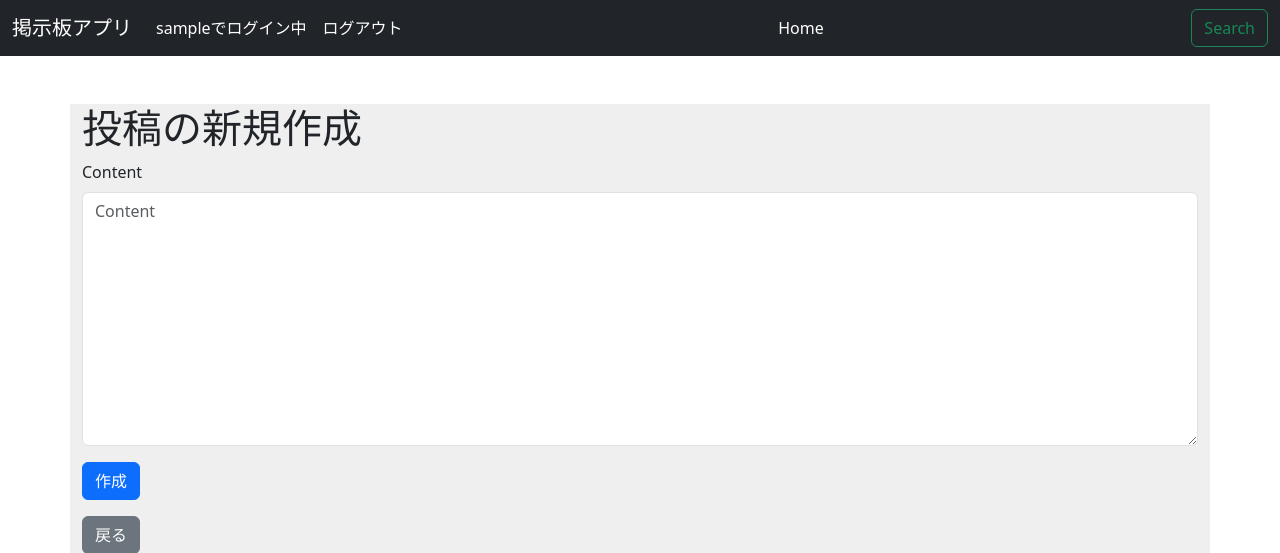
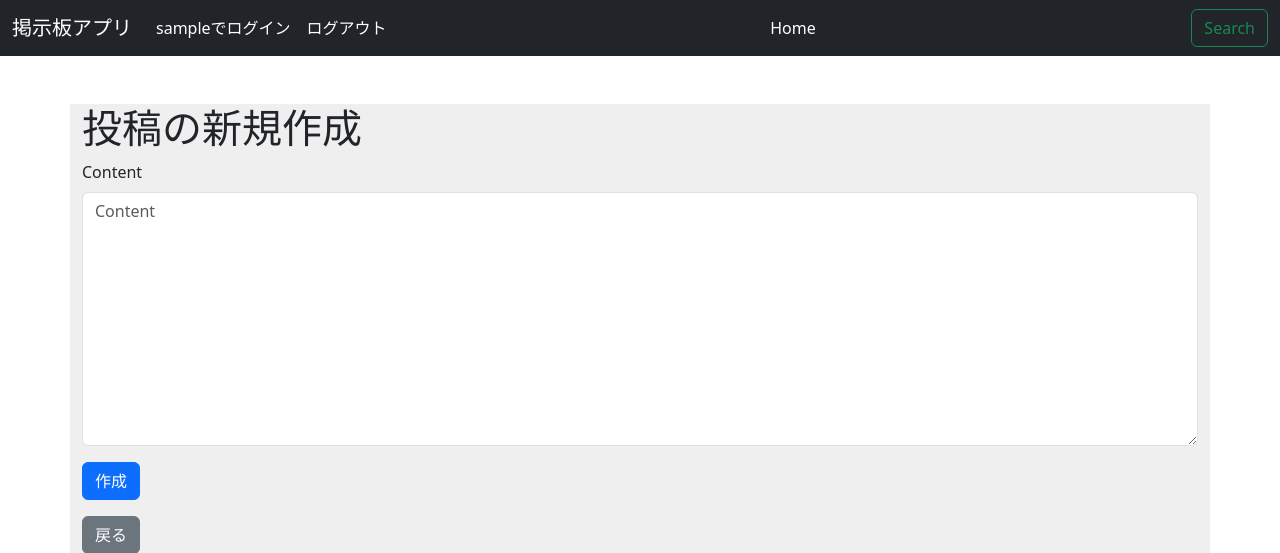
Before and after one commit to yokamoto5742/djangobulletinboard, a Django app: page /bbs/create/ in a window 1280 px wide. Shown: the top 553 px of the page. Run offline with Django 5.2, Linux system fonts and the light colour scheme; the visitor is signed in with stand-in values (Sample User, id 1); some libraries are stand-ins or nearby versions.

Commit message:
1st commit

```diff
--- a/config/settings.py
+++ b/config/settings.py
@@ -147,3 +147,5 @@ WHITENOISE_KEEP_ONLY_HASHED_FILES = True
 # https://docs.djangoproject.com/en/5.0/ref/settings/#default-auto-field
 
 DEFAULT_AUTO_FIELD = "django.db.models.BigAutoField"
+
+LOGIN_REDIRECT_URL = "/bbs/"
--- a/templates/bbs/base.html
+++ b/templates/bbs/base.html
@@ -21,7 +21,7 @@
           <ul class="navbar-nav me-auto mb-2 mb-lg-0">
              <li class="nav-item">
                 {% if user.is_authenticated %}
-                  <span class="nav-link active">{{ user }}でログイン中</span>
+                  <span class="nav-link active">{{ user }}でログイン</span>
                 {% endif %}
               </li>
               <li class="nav-item">
--- a/templates/registration/login.html
+++ b/templates/registration/login.html
@@ -4,7 +4,7 @@
 {% block content %}
 <h1 class="mb-5">Djangoで作るログイン機能</h1>
 {% if user.is_authenticated %}
-    <p>{{ user }}でログインしています</p>
+    <p>{{ user }}でログイン</p>
     <div>
         <a href="{% url 'logout' %}">
             {% bootstrap_button button_type="submit" size="md" button_class="btn-danger" content="ログアウト" %}
```
